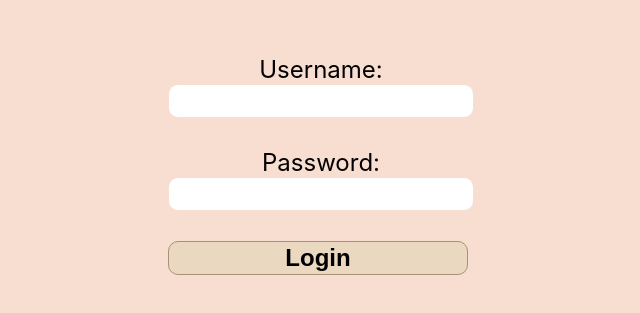
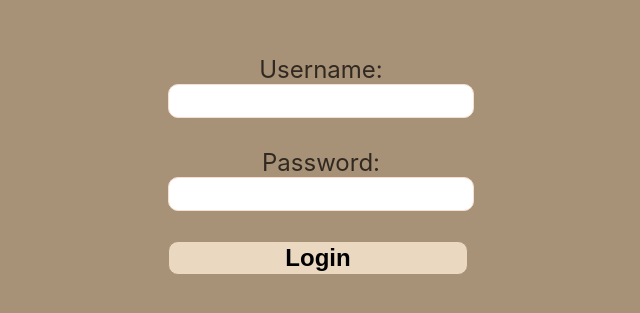
Before and after one commit to Kacegz/BlogCMS, a React (Vite) app: page / in a window 1280 px wide. Shown: the part 235-548 px from the top of the page, without its empty margins (319-959 px from the left). Built offline with nearby package versions, Linux system fonts and the light colour scheme.

Commit message:
update background style

```diff
--- a/src/index.css
+++ b/src/index.css
@@ -1,7 +1,10 @@
 :root {
   font-family: Inter, system-ui, Avenir, Helvetica, Arial, sans-serif;
 
-  background-color: #f7ded0;
-
+  background-color: #a79277;
+  color:#312921
 }
-body,h1, h2, h3, h4, h5, h6, p{margin:0;}
+a{
+  color:#312921;
+}
+body,h1, h2, h3, h4, h5, h6, p,ul{margin:0; padding:0;}
```
